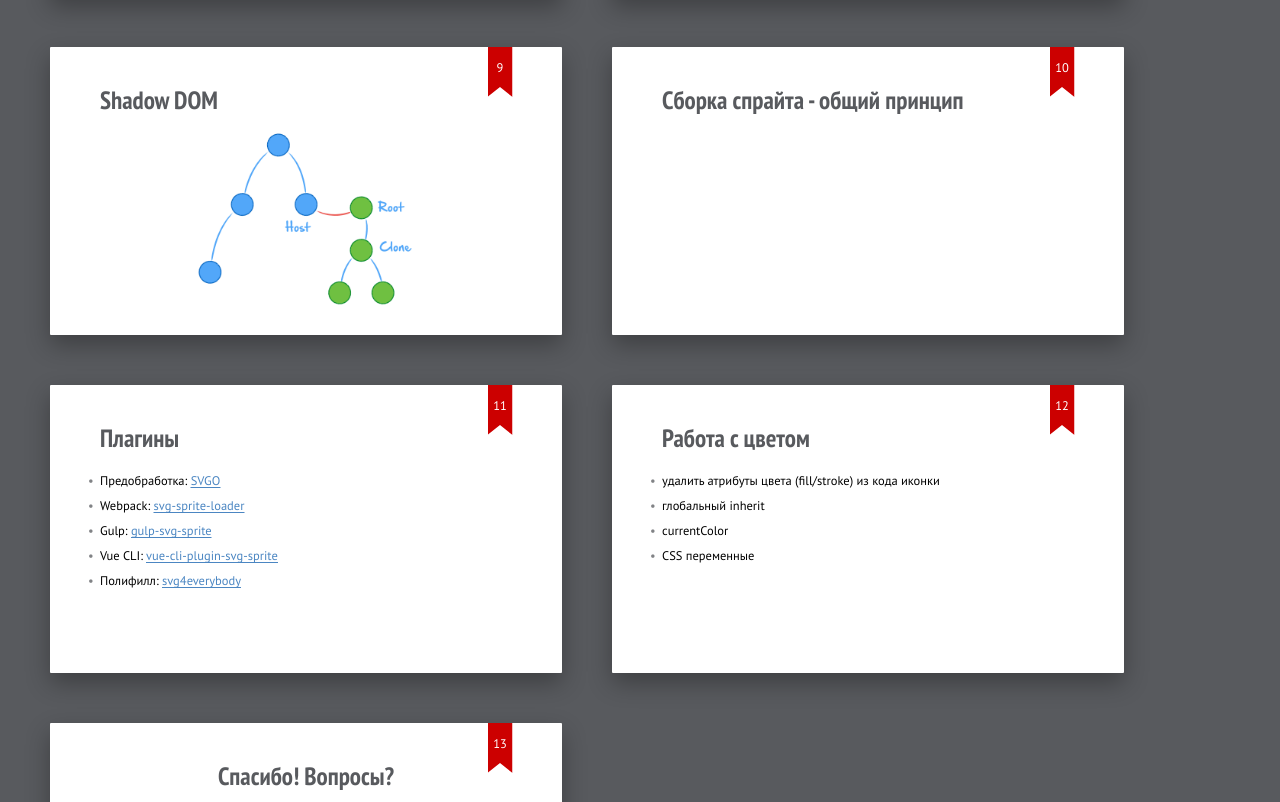
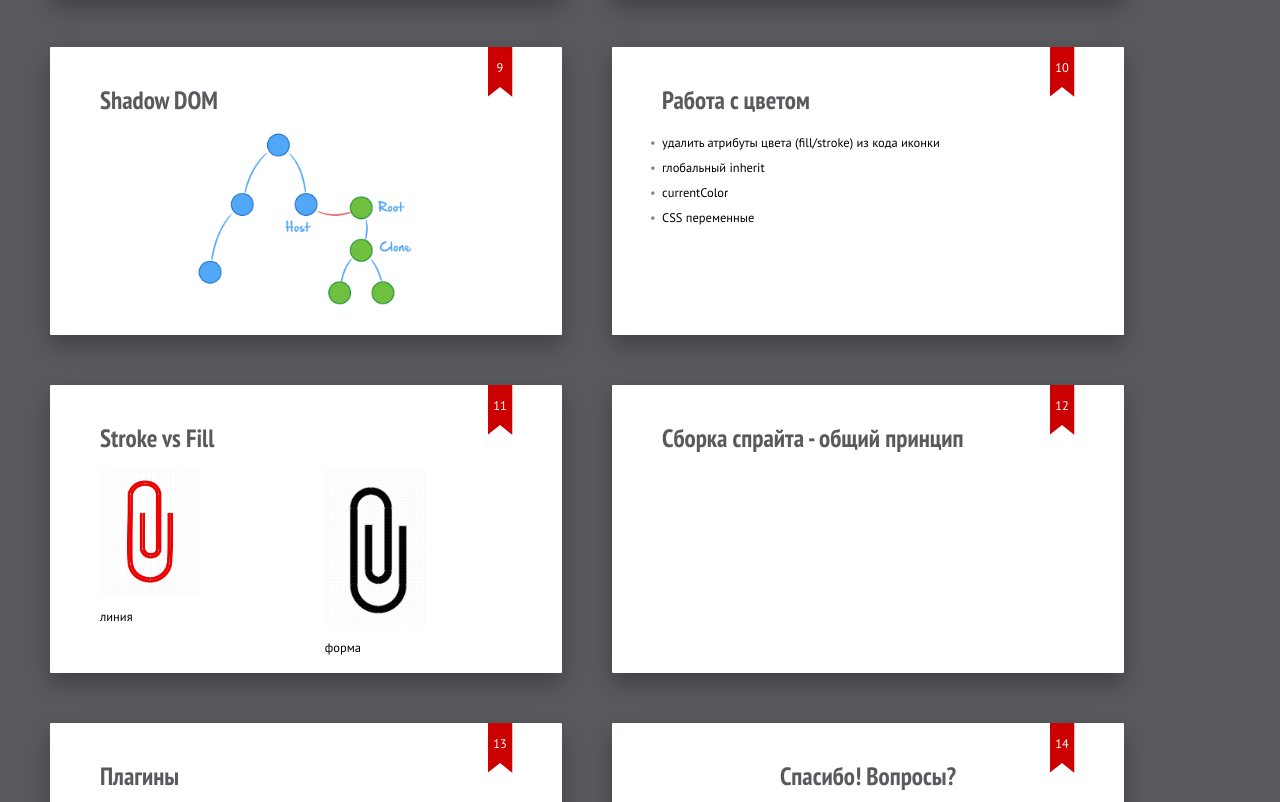
Before and after one commit to victory-v/svg-sprites-presentation, a plain HTML site: page index.html in a window 1280 px wide. Shown: the part 1479-2281 px from the top of the page. Drawn offline with Linux system fonts and the light colour scheme.

Commit message:
Fill/stroke slide

```diff
--- a/index.html
+++ b/index.html
@@ -227,6 +227,33 @@
     </section>
 
     <section class="slide">
+        <h2>Работа с цветом</h2>
+
+        <ul>
+            <li>удалить атрибуты цвета (fill/stroke) из кода иконки</li>
+            <li>глобальный inherit</li>
+            <li>currentColor</li>
+            <li>CSS переменные</li>
+        </ul>
+    </section>
+
+    <section class="slide">
+        <h2>Stroke vs Fill</h2>
+
+        <div class="columns two">
+            <div>
+                <img src="./pictures/stroke.jpg" alt="пример иконки-линии" width="200">
+                <div>линия</div>
+            </div>
+            <div>
+                <img src="./pictures/fill.jpg" alt="пример иконки-формы" width="200">
+                <div>форма</div>
+            </div>
+        </div>
+
+    </section>
+
+    <section class="slide">
         <h2>Сборка спрайта - общий принцип</h2>
 
     </section>
@@ -239,17 +266,6 @@
             <li>Gulp: <a href="https://github.com/jkphl/gulp-svg-sprite">gulp-svg-sprite</a></li>
             <li>Vue CLI: <a href="https://github.com/swisnl/vue-cli-plugin-svg-sprite">vue-cli-plugin-svg-sprite</a></li>
             <li>Полифилл: <a href="https://github.com/jonathantneal/svg4everybody">svg4everybody</a></li>
-        </ul>
-    </section>
-
-    <section class="slide">
-        <h2>Работа с цветом</h2>
-
-        <ul>
-            <li>удалить атрибуты цвета (fill/stroke) из кода иконки</li>
-            <li>глобальный inherit</li>
-            <li>currentColor</li>
-            <li>CSS переменные</li>
         </ul>
     </section>
 
```
Also changed, not shown: pictures/fill.jpg (added), pictures/shape-paperclip.svg (added), pictures/stroke-paperclip.svg (added), pictures/stroke.jpg (added).
